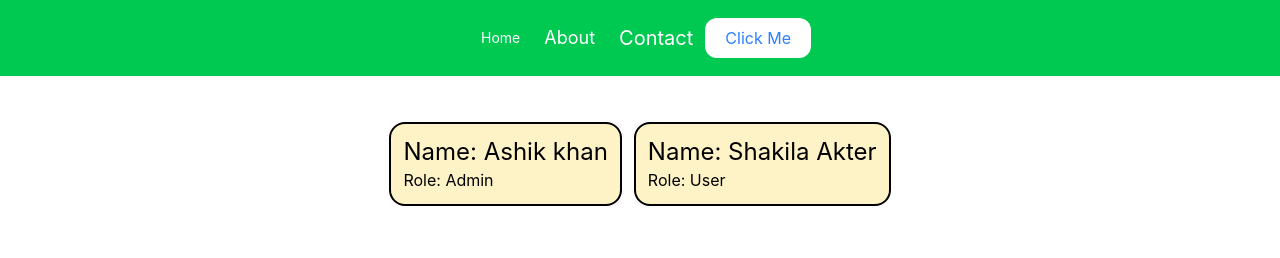
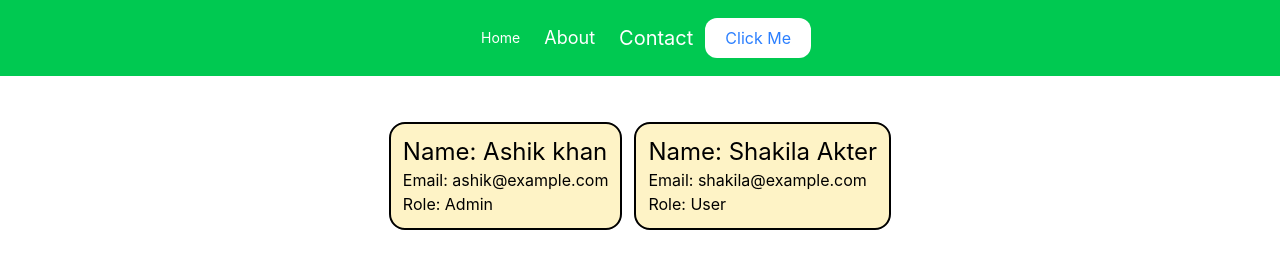
Before and after one commit to Ashaduzzaman099/react-foundation, a React (Vite) app: page / in a window 1280 px wide. Shown: the top 258 px of the page. Built offline with nearby package versions, Linux system fonts and the light colour scheme; no server answers.

Commit message:
Write Hook with Fatch Data

```diff
--- a/src/App.jsx
+++ b/src/App.jsx
@@ -1,10 +1,11 @@
 import Home from "./pages/Home"
-
+import HookData from "./pages/HookData"
 
 function App() {
   return (
     <>
       <Home />
+      <HookData />
     </>
   )
 }
--- a/src/components/UserCard.jsx
+++ b/src/components/UserCard.jsx
@@ -5,6 +5,7 @@ function UserCard(props) {
     <div>
         <div className="card bg-amber-100 rounded-2xl border-2 col-end-2 p-3 m-1.5">
             <h2 className="bold text-2xl">Name: {props.name}</h2>
+            <h4>Email: {props.email}</h4>
             <h4>Role: {props.role}</h4>
         </div>
 
--- a/src/pages/Home.jsx
+++ b/src/pages/Home.jsx
@@ -13,11 +13,14 @@ function Home() {
     {
       id: 1,
       name: "Ashik khan",
+      email: "ashik@example.com",
       role: "Admin",
+
     },
     {
       id: 2,
       name: "Shakila Akter",
+      email: "shakila@example.com",
       role: "User",
     },
   ];
@@ -29,7 +32,7 @@ function Home() {
         </div>
         <div className="flex mt-5 p-5 justify-center items-center">
           {userList.map((u) => (
-            <UserCard key={u.id} name={u.name} role={u.role} />
+            <UserCard key={u.id} name={u.name} email={u.email} role={u.role} />
           ))}
         </div>
         <div className="mt-5 p-5">
--- /dev/null
+++ b/src/pages/HookData.jsx
@@ -0,0 +1,16 @@
+import useFetch from "../components/useFetch"
+import UserCard from "../components/UserCard"
+
+const HookData = () => {
+    const {data, loading}= useFetch('https://jsonplaceholder.typicode.com/users')
+    if(loading){
+        return <h1>Loading...</h1>
+    }
+    return (
+        <div>
+            {data.map(user => <UserCard key={user.id} name={user.name} email={user.email} role={user.role} />)}
+        </div>
+    )
+}
+
+export default HookData
```
